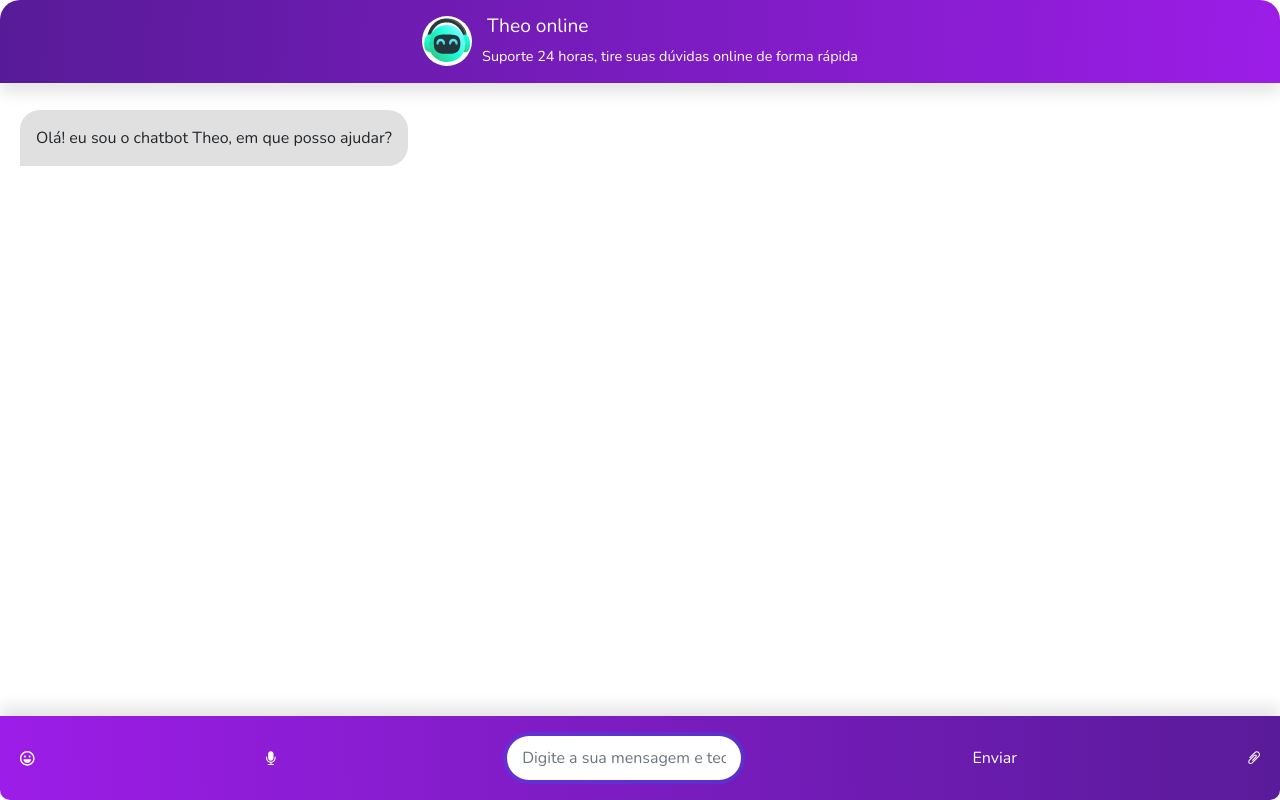
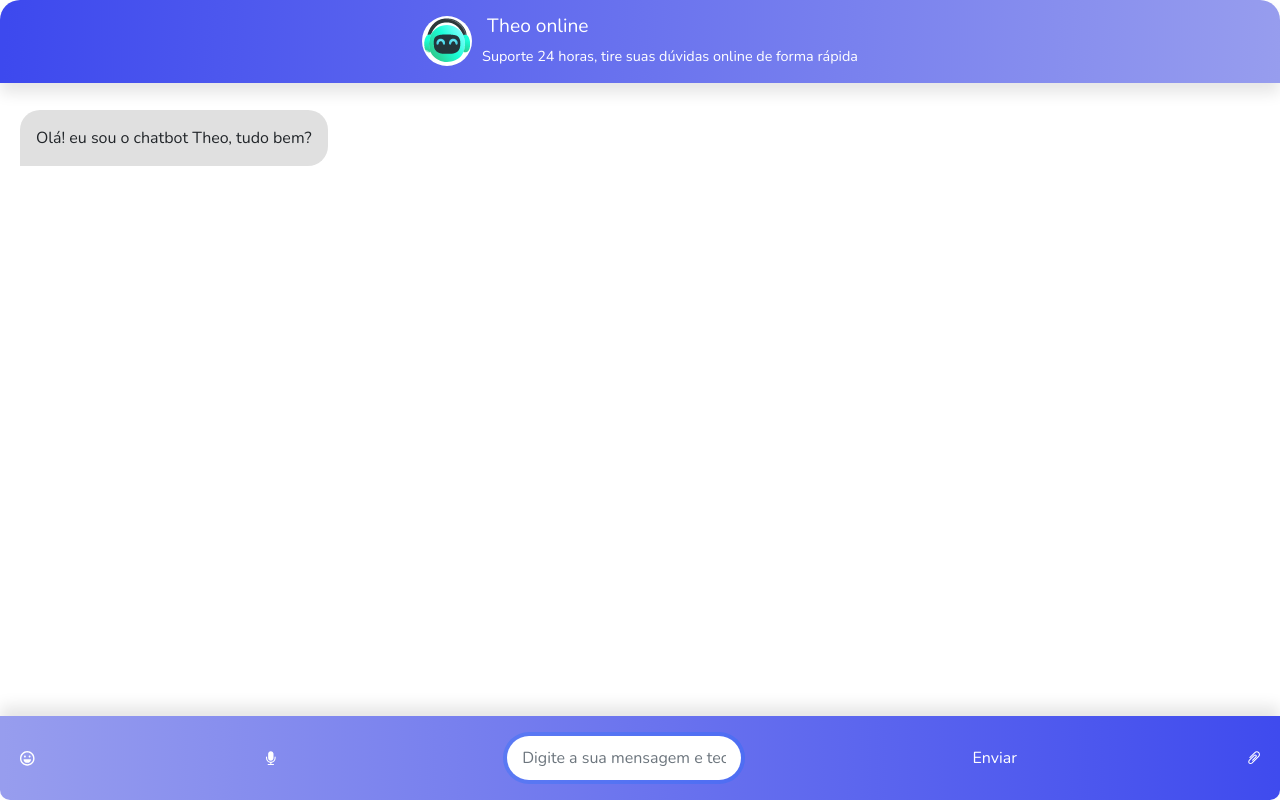
Before and after one commit to Ketlinl/chatbot, a Django app: page /chatbot/1/ in a window 1280 px wide. Run offline with Django 3.2, Linux system fonts and the light colour scheme.

```diff
--- a/project/home/static/css/chatbot.css
+++ b/project/home/static/css/chatbot.css
@@ -16,7 +16,7 @@ body {
 
 /* HEADER */
 .chatbot__header {
-  background: linear-gradient(93.12deg, #581B98 0.52%, #9C1DE7 100%);
+  background: linear-gradient(93.12deg, #3D49EE 0.52%, #979DEE 100%);
   display: flex;
   flex-wrap: nowrap;
   flex-direction: row;
@@ -85,7 +85,7 @@ body {
   border-top-right-radius: 20px;
   border-bottom-left-radius: 20px;
   margin-bottom: 10px;
-  background: #581B98;
+  background: #3D49EE;
   color: white;
   margin-left: auto;
 }
@@ -100,7 +100,7 @@ body {
   align-items: center;
   justify-content: space-between;
   padding: 20px 20px;
-  background: linear-gradient(268.91deg, #581B98 -2.14%, #9C1DE7 99.69%);
+  background: linear-gradient(268.91deg, #3D49EE -2.14%, #979DEE 99.69%);
   box-shadow: 0px -10px 15px rgba(0, 0, 0, 0.1);
   border-bottom-right-radius: 10px;
   border-bottom-left-radius: 10px;
--- a/project/home/templates/chatbot.html
+++ b/project/home/templates/chatbot.html
@@ -18,7 +18,7 @@
   </nav>
   <div class="chatbot__messages" id="msg">
     <div class="messages__item messages__item--visitor">
-        Olá! eu sou o chatbot Theo, em que posso ajudar?
+        Olá! eu sou o chatbot Theo, tudo bem?
     </div>
   </div>
   <div class="chatbot__footer">
--- a/project/home/views.py
+++ b/project/home/views.py
@@ -27,7 +27,7 @@ def home(request):
         template_name="home.html",
         context={
             "host": host,
-            "protocol": user.chatbot.protocol if user else ""
+            "protocol": "TJY8YP"
         }
     )
 
```
